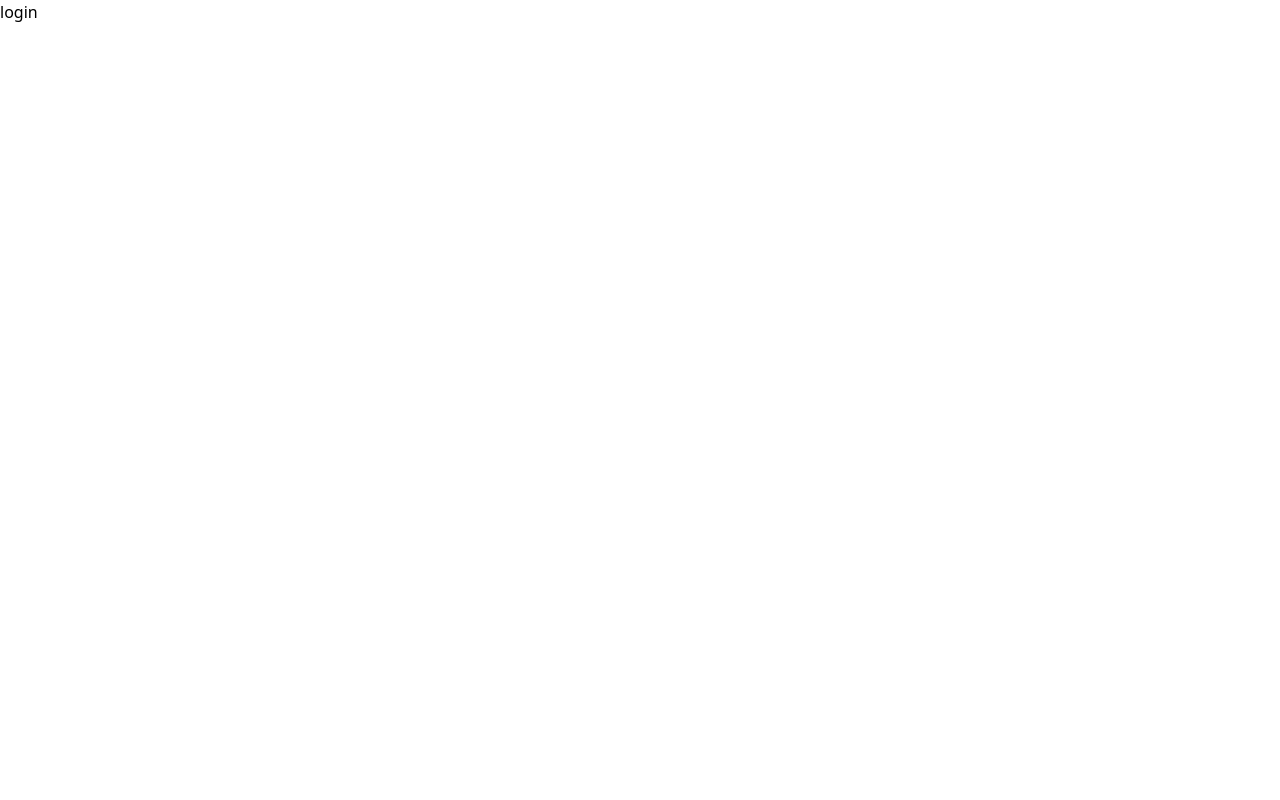
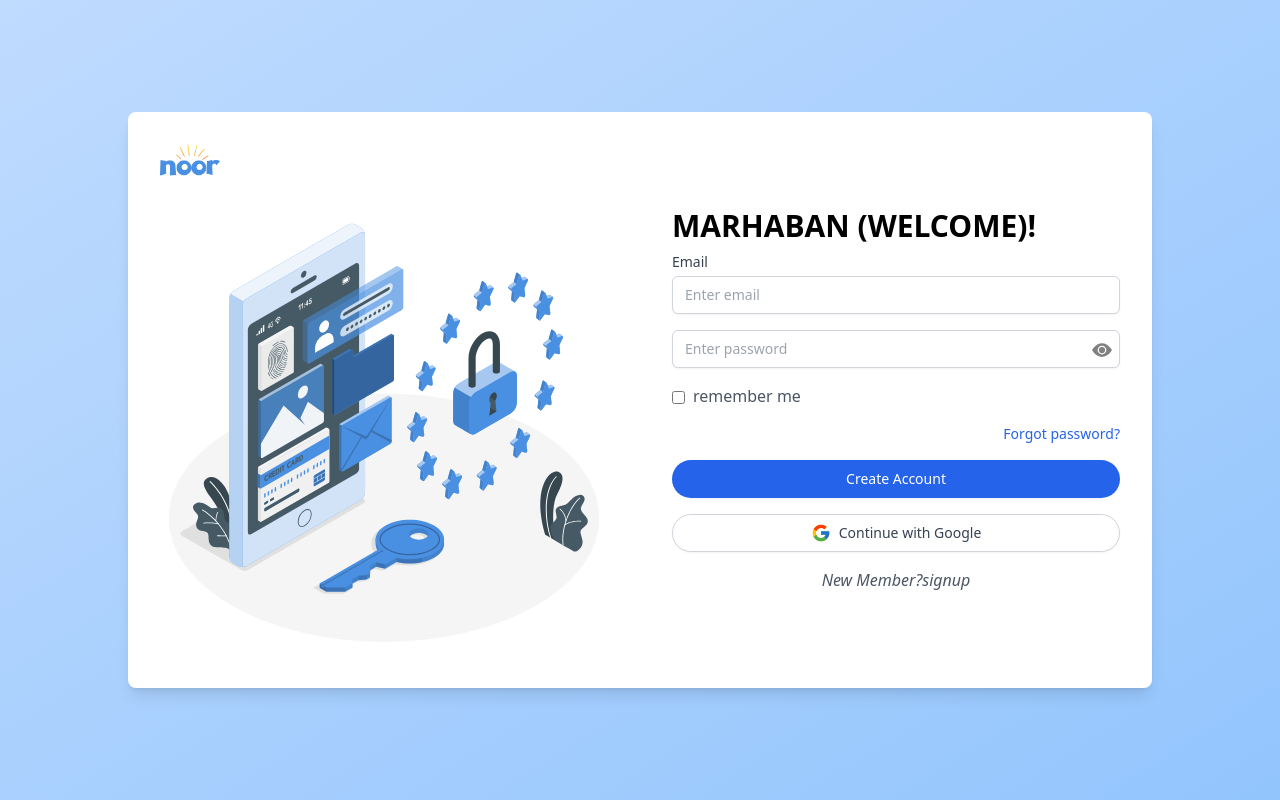
Before and after one commit to NoorByMoon/Noor, a React (Create React App) app: page / in a window 1280 px wide. Built offline with nearby package versions, Linux system fonts and the light colour scheme.

Commit message:
signin page

```diff
--- a/src/Auth/login.jsx
+++ b/src/Auth/login.jsx
@@ -1,9 +1,147 @@
-import React from 'react'
+/* eslint-disable jsx-a11y/anchor-is-valid */
+import React, { useState } from "react";
+import { FcGoogle } from "react-icons/fc";
+import { BsFillEyeSlashFill, BsFillEyeFill } from "react-icons/bs";
+import logo from "../assets/logo.png";
+import auth from "../assets/auth.svg";
 
-const login = () => {
+function Login() {
+  const [visible, setVisible] = useState(false);
+  const [email, setEmail] = useState("");
+  const [password, setPassword] = useState("");
+  const [passwordError, setPasswordError] = useState("");
+
+  const validatePassword = (password) => {
+    const regex =
+      /^(?=.*[a-zA-Z])(?=.*\d)(?=.*[@$!%*?&])[A-Za-z\d@$!%*?&]{8,}$/;
+    return regex.test(password);
+  };
+
+  const handleSubmit = (e) => {
+    e.preventDefault();
+
+    if (!validatePassword(password)) {
+      setPasswordError(
+        "Password must be at least 8 characters long, include letters, numbers, and special characters."
+      );
+      return;
+    }
+
+    setPasswordError("");
+
+    console.log("Email:", email);
+    console.log("Password:", password);
+  };
+
   return (
-    <div>login</div>
-  )
+    <div className="min-h-screen bg-gradient-to-br from-blue-200 to-blue-300 flex items-center justify-center p-2 sm:p-4">
+      <div className="bg-white rounded-lg shadow-lg w-full max-w-5xl flex flex-col sm:flex-row">
+        <div className="sm:w-1/2 p-8 flex flex-col items-start sm:items-center">
+          <img
+            src={logo}
+            alt="Logo"
+            className="h-8 self-start mb-8 max-w-xs sm:max-w-full"
+          />
+          <img
+            src={auth}
+            alt="Authentication illustration"
+            className="flex-grow object-contain"
+          />
+        </div>
+        <div className="sm:w-1/2 p-5 sm:p-8 flex flex-col justify-center">
+          <h1 className="text-3xl font-bold mb-2">MARHABAN (WELCOME)!</h1>
+
+          <form className="space-y-4" onSubmit={handleSubmit}>
+            <div>
+              <label
+                htmlFor="email"
+                className="block text-sm font-medium text-gray-700"
+              >
+                 Email
+              </label>
+              <input
+                type="text"
+                id="email"
+                placeholder="Enter email"
+                autoComplete="email"
+                required
+                value={email}
+                onChange={(e) => setEmail(e.target.value)}
+                className="mt-1 block w-full px-3 py-2 bg-white border border-gray-300 rounded-md text-sm shadow-sm placeholder-gray-400 focus:outline-none focus:border-sky-500 focus:ring-1 focus:ring-sky-500"
+              />
+            </div>
+            <div className="relative">
+              <label
+                htmlFor="password"
+                className="block text-sm font-medium text-gray-700"
+              >
+                {passwordError && (
+                  <p className="text-red-500 text-sm">{passwordError}</p>
+                )}
+              </label>
+              <input
+                type={visible ? "text" : "password"}
+                id="password"
+                placeholder="Enter password"
+                autoComplete="current-password"
+                required
+                value={password}
+                onChange={(e) => setPassword(e.target.value)}
+                className="mt-1 block w-full px-3 py-2 text-black bg-white border border-gray-300 rounded-md text-sm shadow-sm pr-10 placeholder-gray-400 focus:outline-none focus:border-sky-500 focus:ring-1 focus:ring-sky-500"
+              />
+              <div className="absolute inset-y-5 right-2 flex items-center cursor-pointer">
+                {visible ? (
+                  <BsFillEyeSlashFill
+                    onClick={() => setVisible(false)}
+                    size={20}
+                    color="gray"
+                  />
+                ) : (
+                  <BsFillEyeFill
+                    onClick={() => setVisible(true)}
+                    size={20}
+                    color="gray"
+                  />
+                )}
+              </div>
+            </div>
+            <div className=" ">
+              <input
+                type="checkbox"
+                id="remember_me"
+                className="align-middle"
+              />
+              <label htmlFor="remember_me" className="  text-gray-600 pl-2 ">
+                remember me
+              </label>
+
+            </div>
+            <div className="flex justify-end">
+              <a href="" className="text-sm text-blue-600 hover:underline">
+                Forgot password?
+              </a>
+            </div>
+            <button
+              type="submit"
+              className="w-full flex justify-center py-2 px-4 border border-transparent rounded-r-full rounded-l-full shadow-sm text-sm font-medium text-white bg-blue-600 hover:bg-blue-700 focus:outline-none focus:ring-2 focus:ring-offset-2 focus:ring-blue-500"
+            >
+              Create Account
+            </button>
+            <button
+              type="button"
+              className="w-full flex justify-center py-2 px-4 border border-gray-300 rounded-r-full rounded-l-full shadow-sm text-sm font-medium text-gray-700 bg-white hover:bg-gray-50 focus:outline-none focus:ring-2 focus:ring-offset-2 focus:ring-indigo-500"
+            >
+              <FcGoogle className="mr-2 h-5 w-5" />
+              Continue with Google
+            </button>
+            <em className="flex justify-center text-gray-600">
+              New Member? <a href="#">signup</a>
+            </em>
+          </form>
+        </div>
+      </div>
+    </div>
+  );
 }
 
-export default login
+export default Login;
```
Also changed, not shown: src/assets/auth.svg (added), src/assets/logo.png (added).
